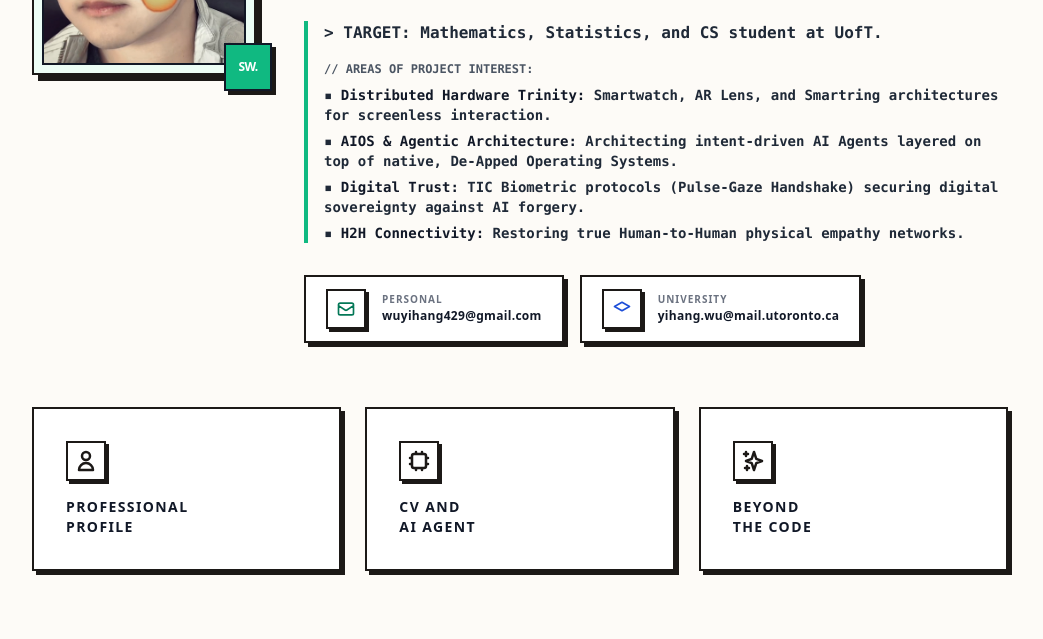
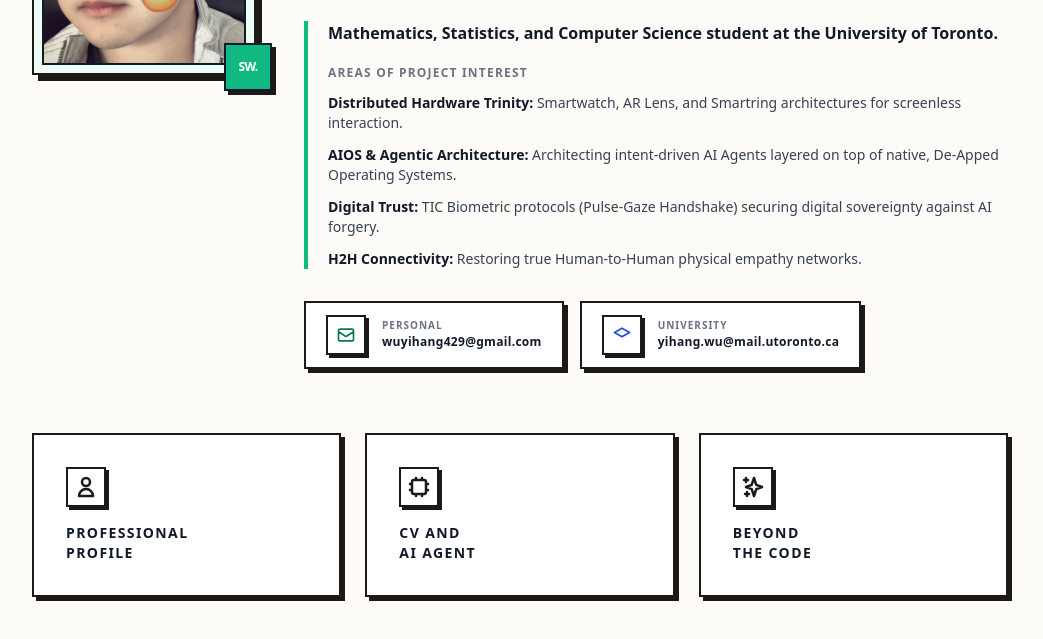
Before and after one commit to samwu429/samwu429.github.io, a plain HTML site: page index.html in a window 1280 px wide. Shown: the part 213-852 px from the top of the page, without its empty margins (120-1163 px from the left). Drawn offline with nearby package versions, Linux system fonts and the light colour scheme.

Commit message:
Update index.html

```diff
--- a/index.html
+++ b/index.html
@@ -29,14 +29,18 @@
                 Data Engineering / UofT
             </p>
 
-            <div class="text-gray-800 font-bold leading-relaxed text-sm md:text-base font-mono mb-8 border-l-4 border-emerald-500 pl-4">
-                <p class="mb-4">> TARGET: Mathematics, Statistics, and CS student at UofT.</p>
-                <p class="text-xs text-gray-600 mb-2">// AREAS OF PROJECT INTEREST:</p>
-                <ul class="space-y-1.5 text-sm">
-                    <li>▪ <strong class="text-gray-900">Distributed Hardware Trinity:</strong> Smartwatch, AR Lens, and Smartring architectures for screenless interaction.</li>
-                    <li>▪ <strong class="text-gray-900">AIOS & Agentic Architecture:</strong> Architecting intent-driven AI Agents layered on top of native, De-Apped Operating Systems.</li>
-                    <li>▪ <strong class="text-gray-900">Digital Trust:</strong> TIC Biometric protocols (Pulse-Gaze Handshake) securing digital sovereignty against AI forgery.</li>
-                    <li>▪ <strong class="text-gray-900">H2H Connectivity:</strong> Restoring true Human-to-Human physical empathy networks.</li>
+            <div class="text-gray-800 font-bold leading-relaxed text-sm md:text-base mb-8 border-l-4 border-emerald-500 pl-5">
+                <p class="mb-5 text-gray-900">
+                    Mathematics, Statistics, and Computer Science student at the University of Toronto.
+                </p>
+                <p class="text-xs text-gray-500 font-black tracking-widest uppercase mb-3">
+                    Areas of Project Interest
+                </p>
+                <ul class="space-y-3 text-sm font-medium text-gray-700">
+                    <li><strong class="text-gray-900 font-black">Distributed Hardware Trinity:</strong> Smartwatch, AR Lens, and Smartring architectures for screenless interaction.</li>
+                    <li><strong class="text-gray-900 font-black">AIOS & Agentic Architecture:</strong> Architecting intent-driven AI Agents layered on top of native, De-Apped Operating Systems.</li>
+                    <li><strong class="text-gray-900 font-black">Digital Trust:</strong> TIC Biometric protocols (Pulse-Gaze Handshake) securing digital sovereignty against AI forgery.</li>
+                    <li><strong class="text-gray-900 font-black">H2H Connectivity:</strong> Restoring true Human-to-Human physical empathy networks.</li>
                 </ul>
             </div>
 
```
